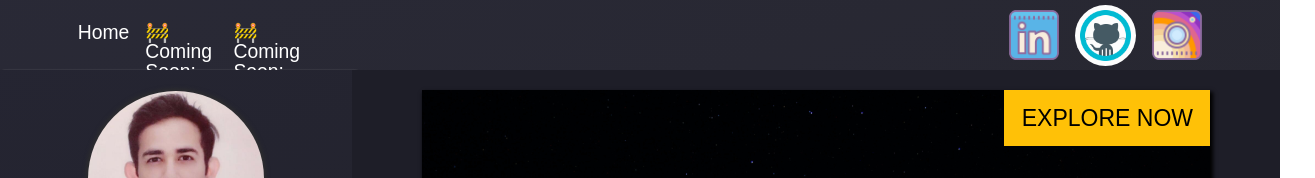
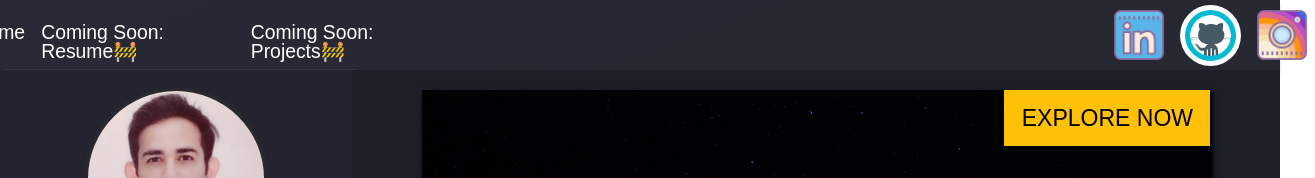
Before and after one commit to Juan-M-Cortez/resume-website, a React (Create React App) app: page / in a window 1280 px wide. Shown: the top 178 px of the page, 1315 px wide, since content can reach past the window. Built offline with nearby package versions, Linux system fonts and the light colour scheme.

Commit message:
coming soon fix

```diff
--- a/src/components/navbar/Navbar.css
+++ b/src/components/navbar/Navbar.css
@@ -13,7 +13,6 @@
   display: flex;
   align-items: center;
   justify-content: center;
-  width: 500px;
   height: 40px;
   /*background-color: aquamarine;*/
 }
@@ -90,3 +89,7 @@ a {
 .navbar-path {
   stroke: #292934;
 }
+
+.coming-soon {
+  width: 11rem;
+}
--- a/src/components/navbar/Navbar.js
+++ b/src/components/navbar/Navbar.js
@@ -15,8 +15,8 @@ export default function Navbar() {
             <div className='navbar-container'>
                 <ul className='navbar-ul'>
                     <li className='navbar-li'><a className='nav-links' onClick={() => navigate("/")} >Home</a></li>
-                    <li className='navbar-li'><a className='nav-links'> 🚧Coming Soon: Resume🚧</a></li>
-                    <li className='navbar-li'><a className='nav-links'> 🚧Coming Soon: Projects🚧</a></li>
+                    <li className='navbar-li'><a className='nav-links coming-soon'> Coming Soon: Resume🚧</a></li>
+                    <li className='navbar-li'><a className='nav-links coming-soon'> Coming Soon: Projects🚧</a></li>
                 </ul>
                 <ul className='navbar-icon-container'>
                     <a className='icon-anchor' href="https://www.linkedin.com/in/juancort3z/"><img className='linkin' src={LinkedinPNG} alt="linkedin"/></a>
```
